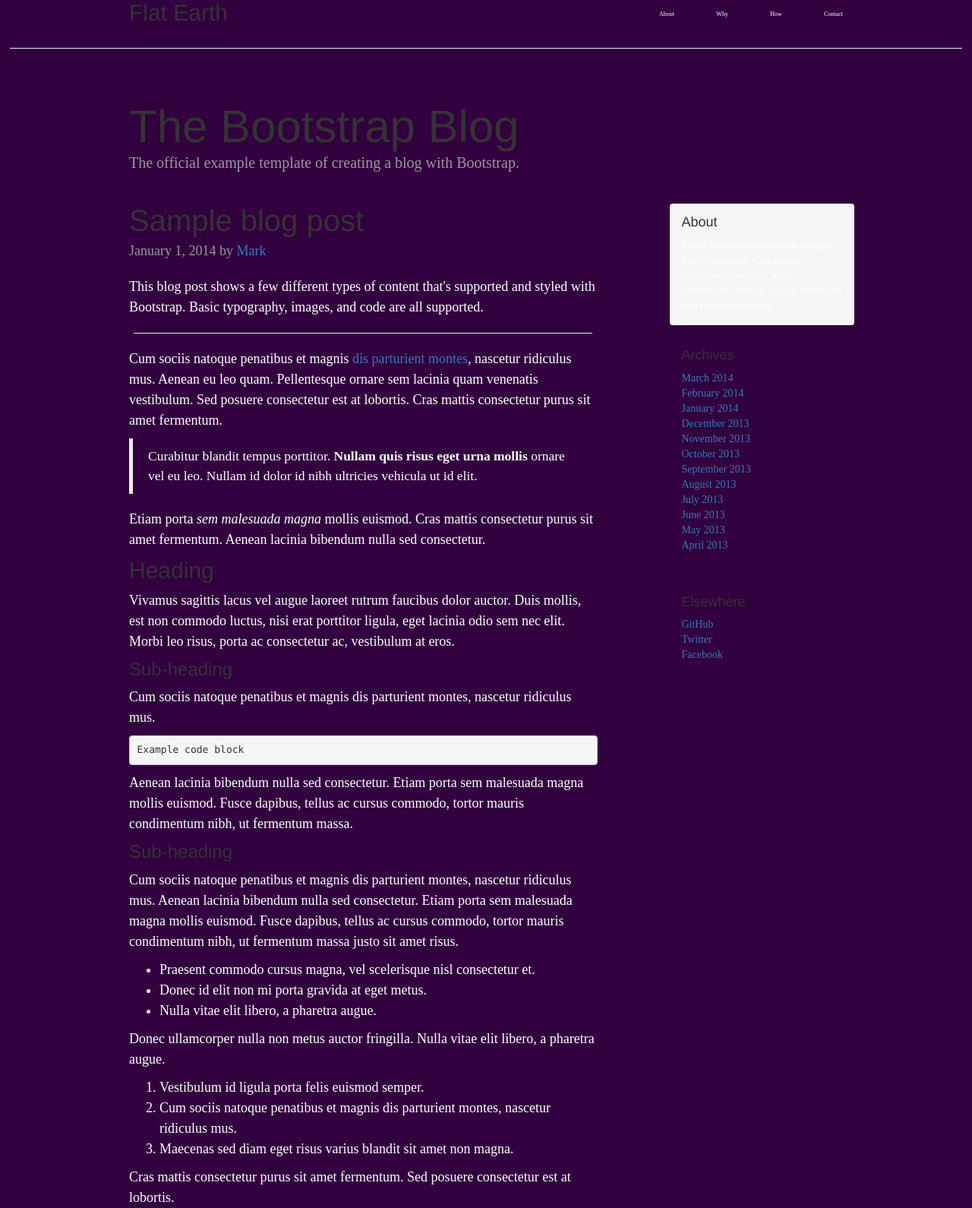
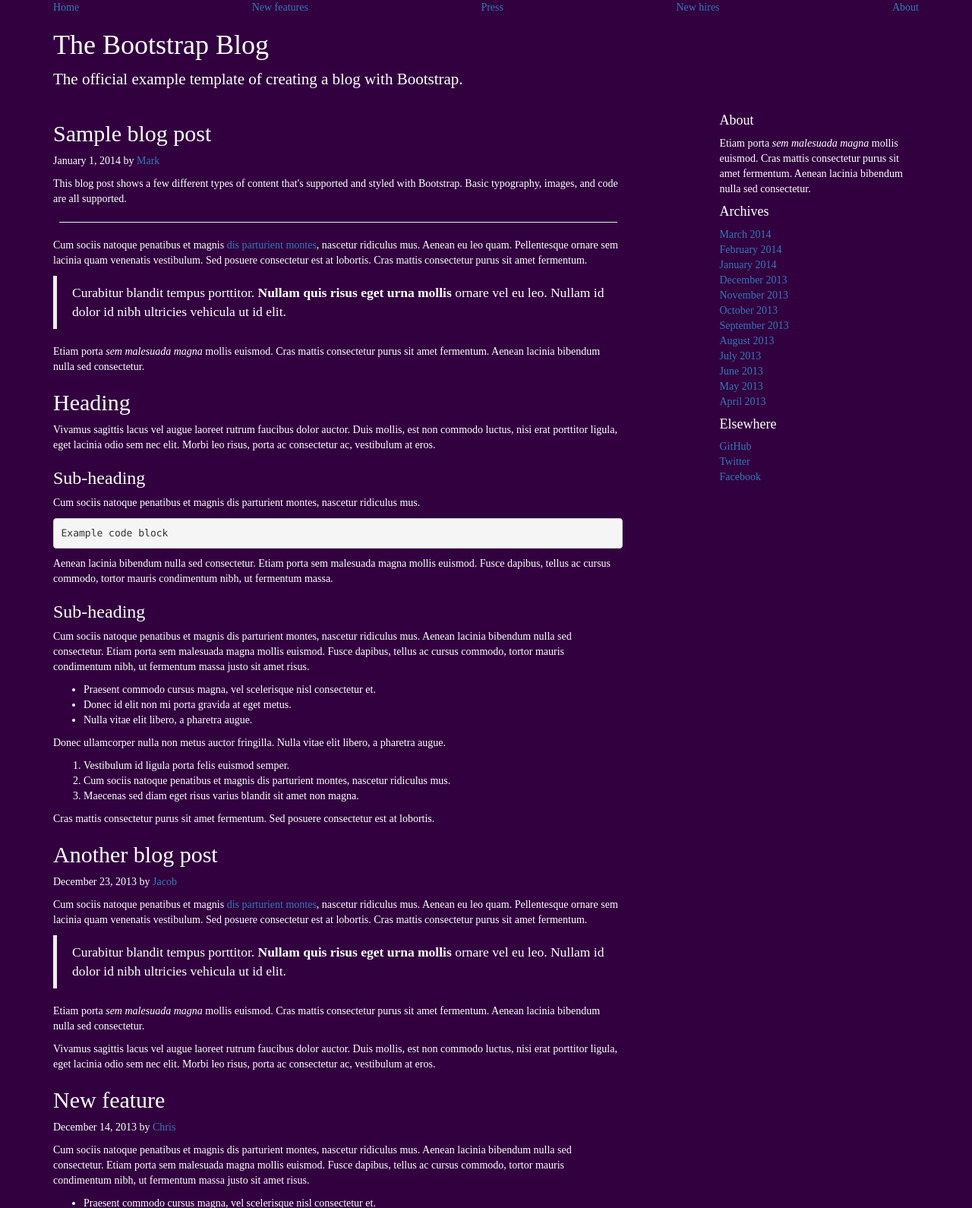
Before and after one commit to supasole9/wordpress-theme, a PHP site: page / in a window 1280 px wide. Shown: the top 1590 px of the page at 76% size. Run offline with PHP 8.4, Linux system fonts and the light colour scheme; some libraries are stand-ins or nearby versions.

Commit message:
added css files

```diff
--- a/index.php
+++ b/index.php
@@ -14,25 +14,24 @@
     <link href="https://maxcdn.bootstrapcdn.com/bootstrap/3.3.5/css/bootstrap.min.css" rel="stylesheet">
 
     <!-- Custom styles for this template -->
-    <link href="blog.css" rel="stylesheet">
+    <link href="style.css" rel="stylesheet">
+    <link href="grid.css" rel="stylesheet">
+
   </head>
 
   <body>
 
-    <div class="container">
-         <nav>
-              <div class="logo">
-                   <h2>Flat Earth</h2>
-              </div>
-              <ul>
-                   <li><a href="#">About</a></li>
-                   <li><a href="#">Why</a></li>
-                   <li><a href="#">How</a></li>
-                   <li><a href="#">Contact</a></li>
-              </ul>
-         </nav>
+    <div class="blog-masthead">
+      <div class="container">
+        <nav class="blog-nav">
+          <a class="blog-nav-item active" href="#">Home</a>
+          <a class="blog-nav-item" href="#">New features</a>
+          <a class="blog-nav-item" href="#">Press</a>
+          <a class="blog-nav-item" href="#">New hires</a>
+          <a class="blog-nav-item" href="#">About</a>
+        </nav>
+      </div>
     </div>
-    <hr />
 
     <div class="container">
 
```
